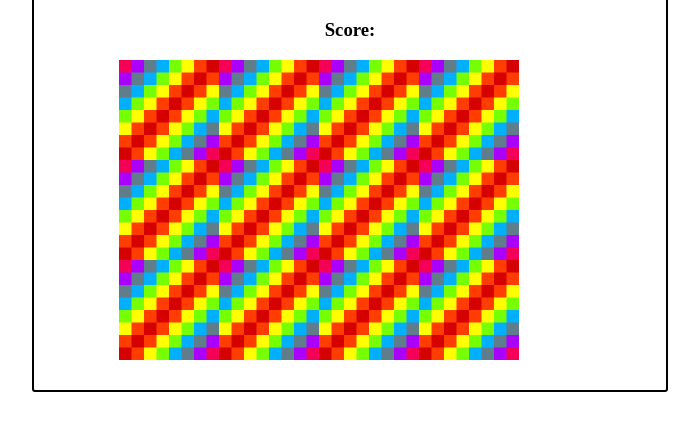
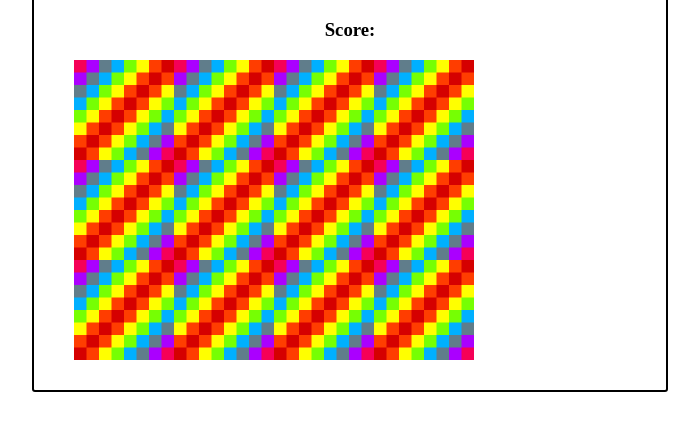
Before and after one commit to Guavalines/Memory_Game, a plain HTML site: page index.html in a window 1280 px wide. Shown: the part 103-534 px from the top of the page, without its empty margins (226-925 px from the left). Drawn offline with Linux system fonts and the light colour scheme.

Commit message:
fixed grid alignment

```diff
--- a/styles.css
+++ b/styles.css
@@ -15,5 +15,5 @@
 }
 .card2 {
   text-align: center;
-  margin-left: 85px;
+  margin-left: 40px;
 }
```
